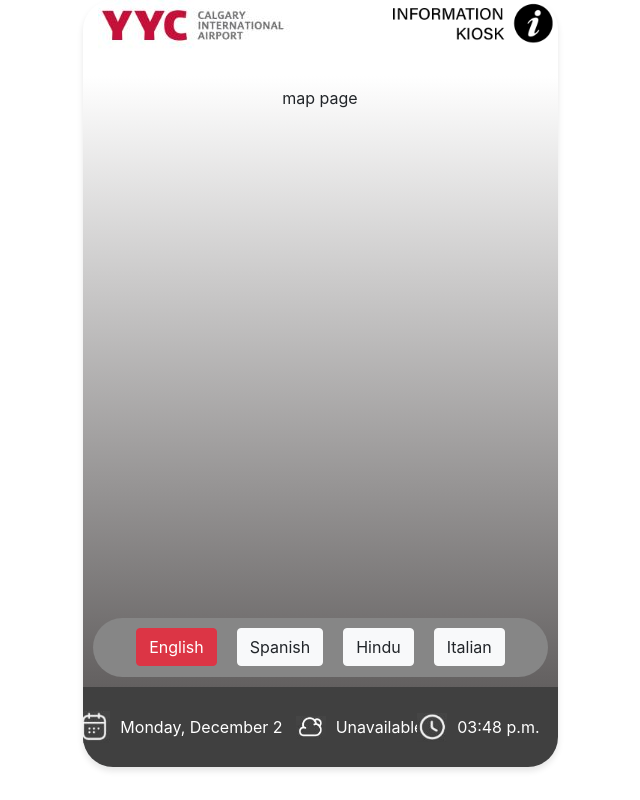
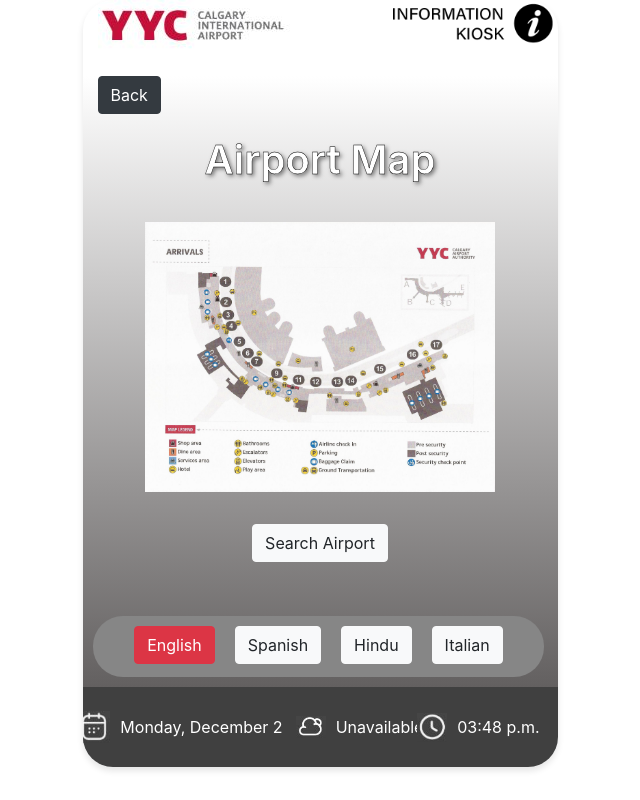
Before and after one commit to farhan4555/Airport-Information-Kiosk, a React (Vite) app: page /map in a window 1280 px wide. Shown: the whole page, without its empty margins (320-960 px from the left). Built offline with nearby package versions, Linux system fonts and the light colour scheme; no server answers.

Commit message:
Add map screen

```diff
--- /dev/null
+++ b/src/components/common/BackButton.jsx
@@ -0,0 +1,16 @@
+import {
+  Link
+} from "react-router-dom";
+
+function BackButton() {
+  return (
+    <Link style={{ color: "black" }} to={"/"}>
+      <button type="button" className="btn btn-dark text-nowrap">
+        {/* {imgPath && <img src={imgPath} alt="Logo" className="logo-img" />} */}
+        Back
+      </button>
+    </Link>
+  );
+}
+
+export default BackButton;
--- a/src/components/common/LogoButton.jsx
+++ b/src/components/common/LogoButton.jsx
@@ -1,15 +1,15 @@
-import Row from 'react-bootstrap/Row';
-import Col from 'react-bootstrap/Col';
 import {
   Link
 } from "react-router-dom";
 
 function LogoButton({ text, imgPath, link }) {
   return (
-    <button type="button" className="btn btn-light text-nowrap">
-      {imgPath && <img src={imgPath} alt="Logo" className="logo-img" />}
-      <Link style={{ color: "black" }} to={"/" + link}>{text}</Link>
-    </button>
+    <Link style={{ color: "black" }} to={"/" + link}>
+      <button type="button" className="btn btn-light text-nowrap">
+        {imgPath && <img src={imgPath} alt="Logo" className="logo-img" />}
+        {text}
+      </button>
+    </Link>
   );
 }
 
--- a/src/components/screens/MapScreen.jsx
+++ b/src/components/screens/MapScreen.jsx
@@ -1,11 +1,36 @@
 import Container from 'react-bootstrap/Container';
+import Row from 'react-bootstrap/Row';
+import LogoButton from '../common/LogoButton';
+import BackButton from '../common/BackButton';
 
 function MapScreen() {
   return (
     <Container className="page d-flex flex-column align-items-center">
-      map page
+      <div className='d-flex w-100 justify-content-left'>
+        <BackButton />
+      </div>
+
+      {/* Adjust the positioning of the welcome text */}
+      <div className="p-3 flex-grow-0">
+
+        <Row className="mb-3">
+          <div className='genericTitle'>
+            Airport Map
+          </div>
+        </Row>
+      </div>
+
+      {/* Adjust the positioning of the buttons */}
+      <div className="w-100 px-3 d-flex flex-column align-items-center">
+        <Row className="mb-3">
+          <img src={'./src/components/images/airport_map.jpg'} alt="Logo" className="mapImg" />
+        </Row>
+
+        <Row className="mb-3 p-3">
+          <LogoButton text="Search Airport" imgPath="" link="search" />
+        </Row>
+      </div>
     </Container>
-
   );
 }
 export default MapScreen
--- a/src/index.css
+++ b/src/index.css
@@ -36,19 +36,20 @@
   display: flex;
   flex-direction: column;
   justify-content: space-between;
-  padding: 10px;
   overflow-y: auto;
 }
 
 .languageSelector {
   display: flex;
-  width: 100%;
+  width: 95%;
   height: 10%;
   border-radius: 30px;
+  margin-left: 5px;
   justify-content: center;
   gap: 10px;
   background-color: rgb(134, 134, 134);
-  margin-top: 10px;
+  margin-left: 10px;
+  margin-bottom: 10px;
   overflow: hidden;
   padding-right: 2%;
 }
@@ -134,3 +135,25 @@
   text-align: center; /* Center text alignment within the container */
   width: 100%;
 }
+
+
+.genericTitle {
+  font-size: 40px;
+  color: white;
+  font-weight: 600;
+  -webkit-text-stroke: 0.4px;
+  -webkit-text-stroke-color: black;
+  text-shadow: 2px 2px 4px rgba(0, 0, 0, 0.5); /* subtle grey shadow */
+  justify-content: center;
+
+  display: flex;
+  justify-content: center;
+  align-items: center;
+  text-align: center; /* Center text alignment within the container */
+  width: 100%;
+}
+
+.mapImg {
+  width: 100%;
+  height: 270px;
+}
```
Also changed, not shown: src/components/images/airport_map.jpg (added).
